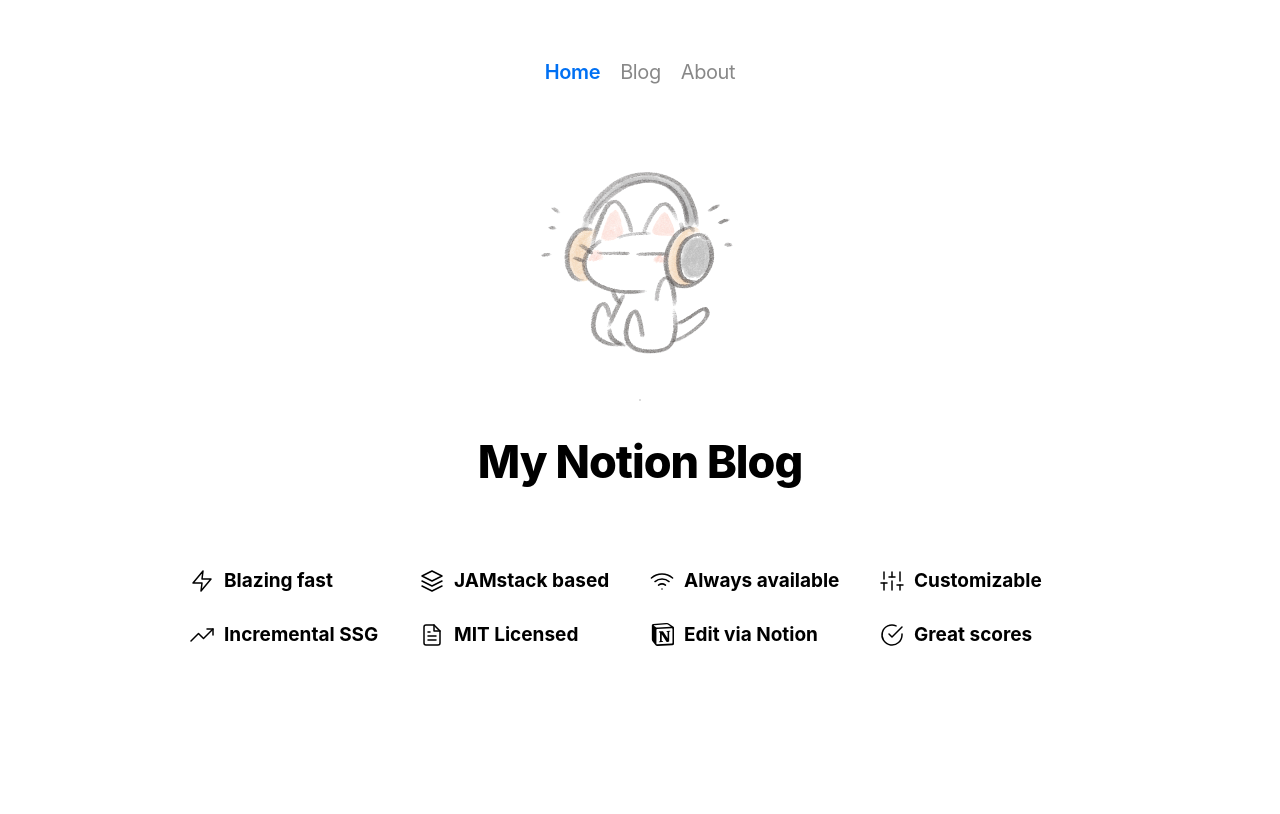
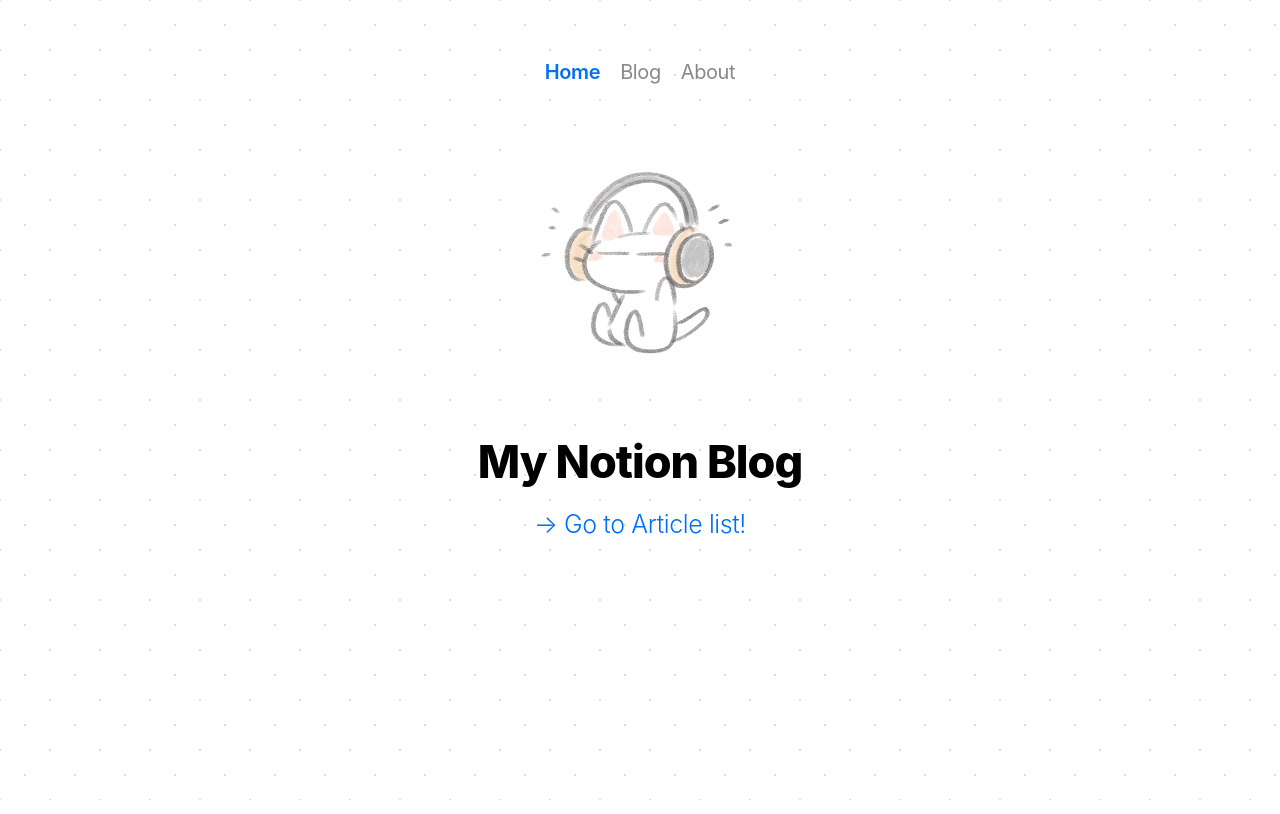
Before and after one commit to yossy/notion-blog, a Next.js app: page / in a window 1280 px wide. Shown: the top 814 px of the page. Built offline with nearby package versions, Linux system fonts and the light colour scheme.

Commit message:
記事一覧への導線を追加

```diff
--- a/src/pages/index.tsx
+++ b/src/pages/index.tsx
@@ -1,6 +1,6 @@
 import Header from '../components/header'
-import Features from '../components/features'
 import sharedStyles from '../styles/shared.module.css'
+import Link from 'next/link'
 
 export default () => (
   <>
@@ -13,8 +13,13 @@
         alt="Vercel + Notion"
       />
       <h1>My Notion Blog</h1>
-
-      <Features />
+      <h2>
+        <Link href={'/blog'}>
+          <a className={sharedStyles.layout}>
+            → Go to Article list!
+          </a>
+        </Link>
+      </h2>
 
       <div className="explanation">
       </div>
```
